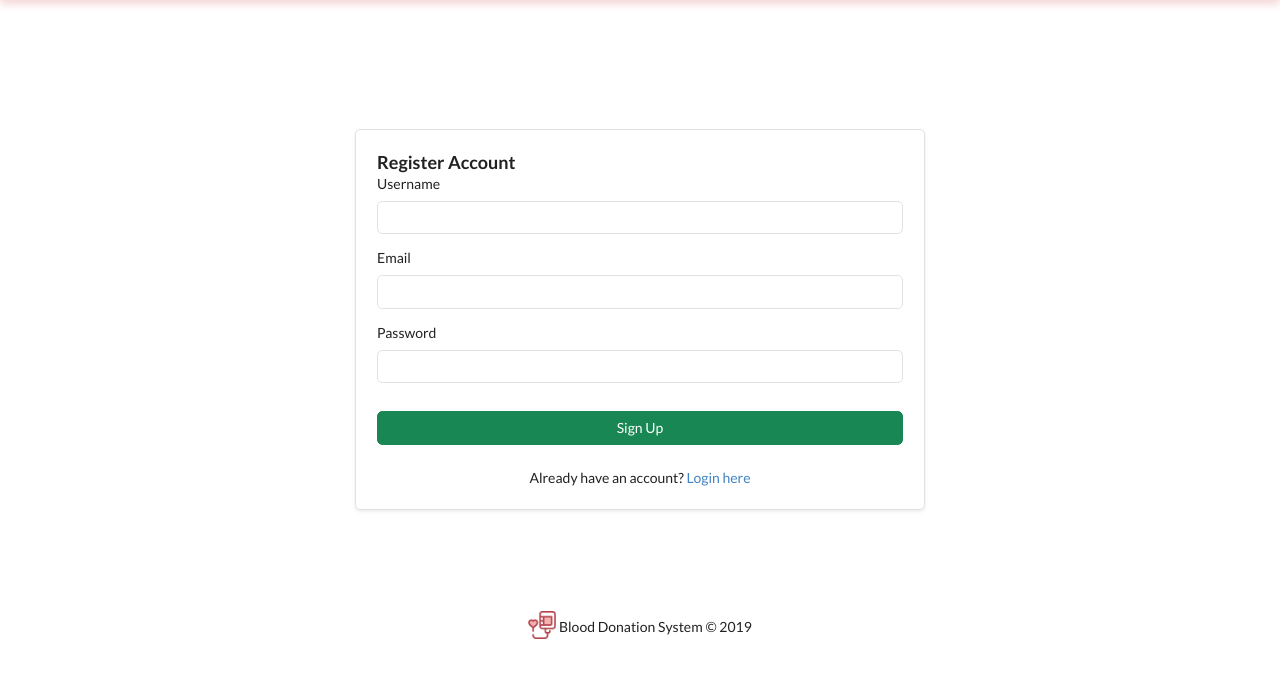
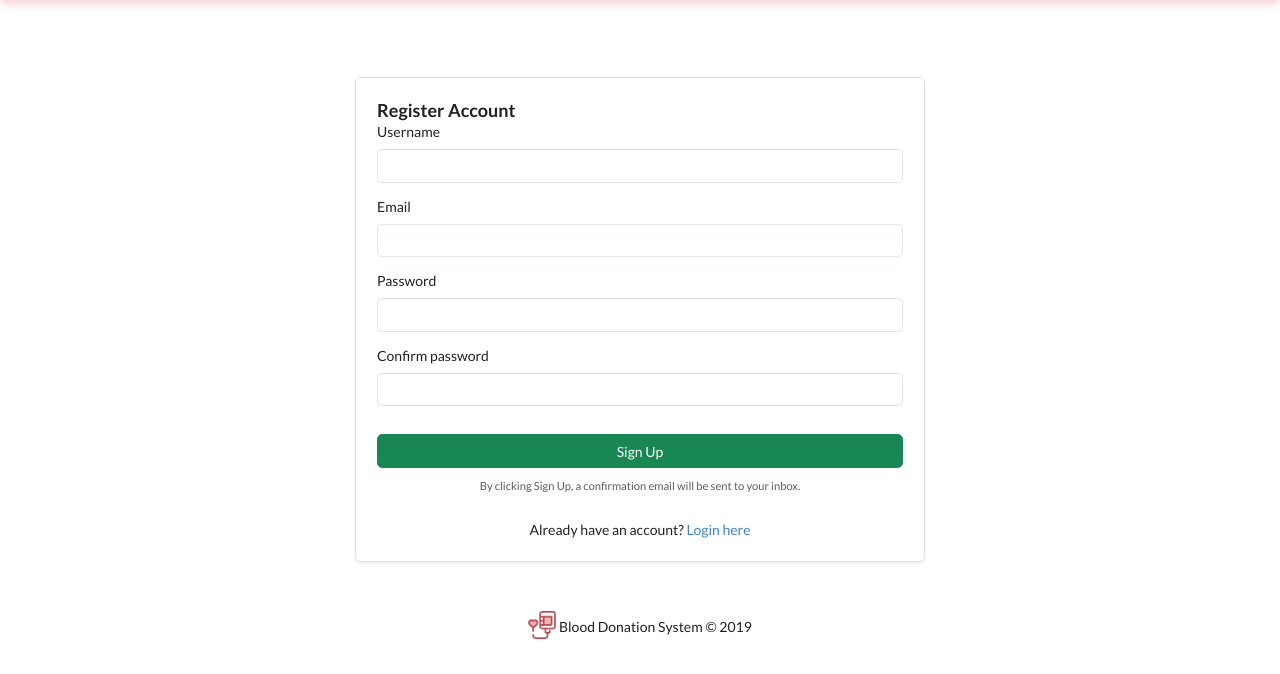
Before and after one commit to Ha-Mundo/Blood-Connect, a Python web app: template templates/register.html in a window 1280 px wide. Shown: the part 126-800 px from the top of the page. Run offline with Jinja, Linux system fonts and the light colour scheme; the template is opened without the code that fills it, so the values that code supplies are empty, except form fields; tables that the repository leaves empty hold one stand-in row (values such as "Sample post"); form fields are guessed from the names that the template uses.

Commit message:
feat: update registration template with password confirmation and validation feedback

```diff
--- a/templates/register.html
+++ b/templates/register.html
@@ -2,52 +2,63 @@
 {% block content %}
 
 <div class="container mt-5">
-
     <div class="row justify-content-center">
-
-        <!-- Registration card -->
         <div class="col-md-6 border p-4 shadow-sm bg-white rounded">
-
             <h3 class="text-center mb-4">Register Account</h3>
 
             <form method="POST" action="">
                 {{ form.csrf_token }}
 
-                <!-- Username -->
                 <div class="mb-3">
                     {{ form.username.label(class="form-label") }}
-                    {{ form.username(class="form-control") }}
+                    {{ form.username(class="form-control" + (" is-invalid" if form.username.errors else "")) }}
+                    {% for error in form.username.errors %}
+                        <div class="invalid-feedback">{{ error }}</div>
+                    {% endfor %}
                 </div>
 
-                <!-- Email -->
                 <div class="mb-3">
                     {{ form.email.label(class="form-label") }}
-                    {{ form.email(class="form-control") }}
+                    {{ form.email(class="form-control" + (" is-invalid" if form.email.errors else "")) }}
+                    {% for error in form.email.errors %}
+                        <div class="invalid-feedback">{{ error }}</div>
+                    {% endfor %}
                 </div>
 
-                <!-- Password -->
                 <div class="mb-3">
                     {{ form.password.label(class="form-label") }}
-                    {{ form.password(class="form-control") }}
+                    {{ form.password(class="form-control" + (" is-invalid" if form.password.errors else "")) }}
+                    {% for error in form.password.errors %}
+                        <div class="invalid-feedback">{{ error }}</div>
+                    {% endfor %}
                 </div>
 
-                <!-- Submit button -->
+                <div class="mb-3">
+                    {{ form.confirm_password.label(class="form-label") }}
+                    {{ form.confirm_password(class="form-control" + (" is-invalid" if form.confirm_password.errors else "")) }}
+                    {% for error in form.confirm_password.errors %}
+                        <div class="invalid-feedback">{{ error }}</div>
+                    {% endfor %}
+                </div>
+
                 <button type="submit" class="btn btn-success w-100 mt-3">
                     Sign Up
                 </button>
 
+                <div class="mt-2 text-center">
+                    <small class="text-muted">
+                        <i class="bi bi-info-circle"></i>
+                        By clicking Sign Up, a confirmation email will be sent to your inbox.
+                    </small>
+                </div>
             </form>
 
-            <!-- Login link -->
             <p class="mt-5 text-center">
                 Already have an account?
                 <a href="{{ url_for('login') }}">Login here</a>
             </p>
-
         </div>
-
     </div>
-
 </div>
 
 {% endblock %}
```
